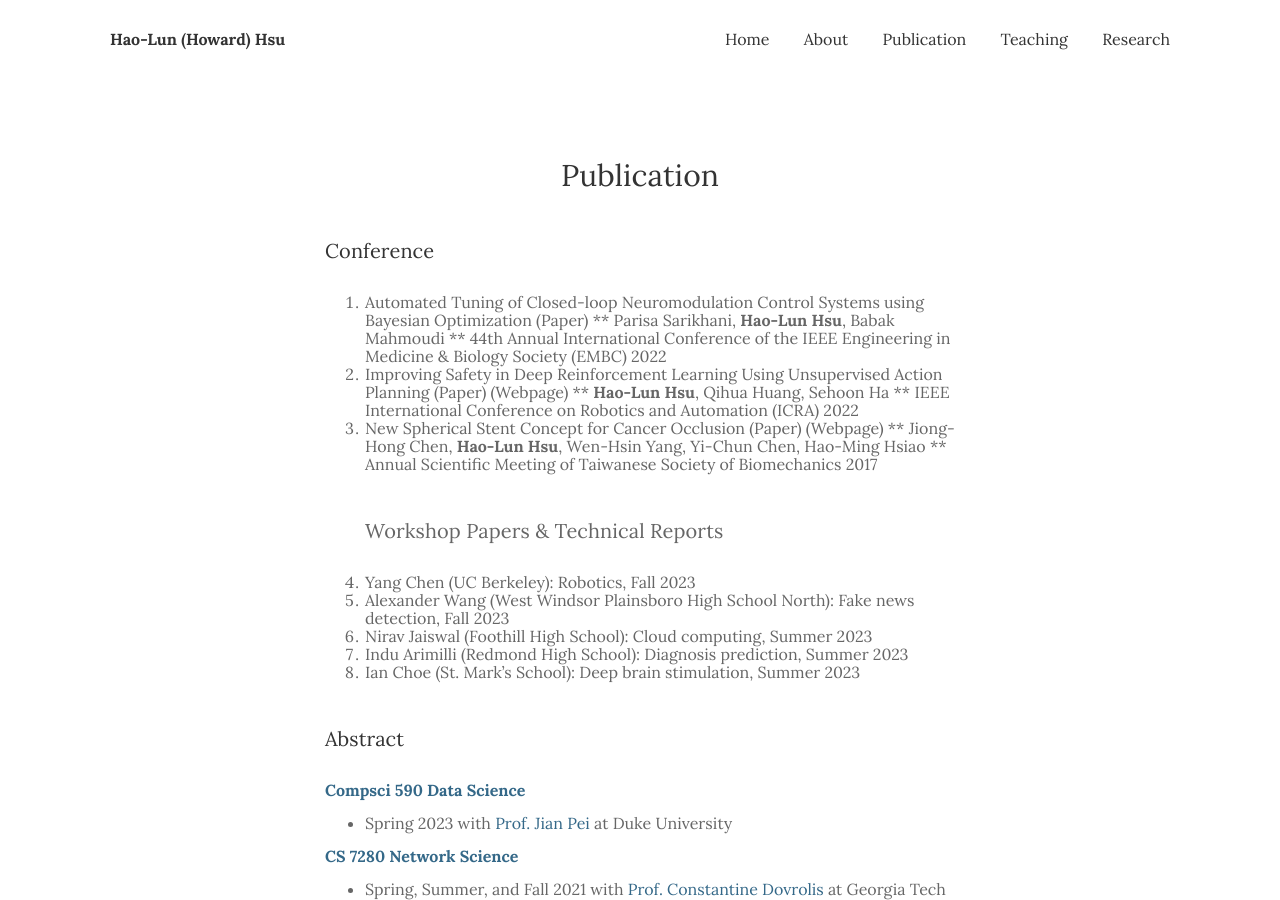
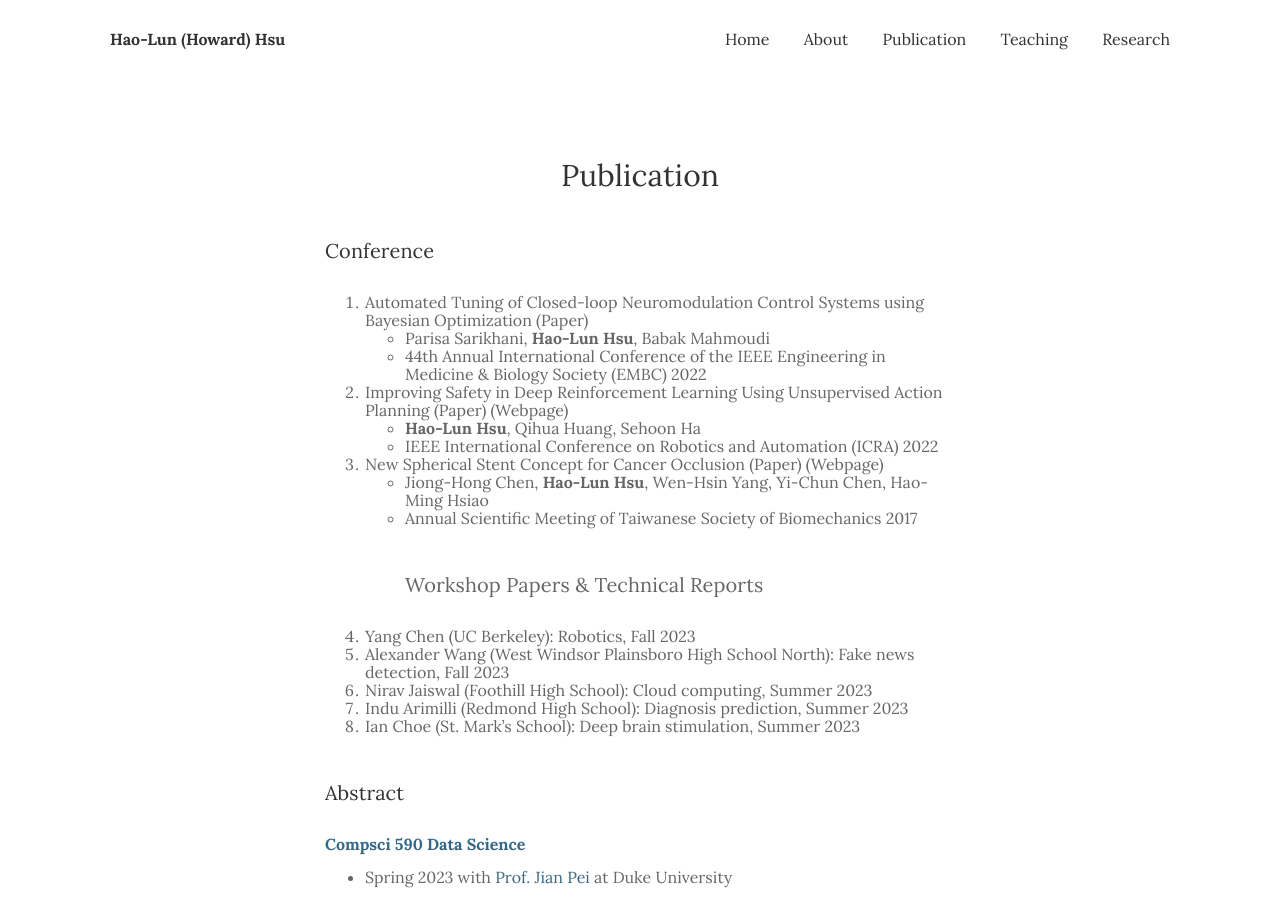
Before and after one commit to hlhsu/hlhsu_new.github.io, a Jekyll site: the page built from _pages/2_publication.md, in a window 1280 px wide and 900 px high. Built offline with Jekyll 4.4.1, drawn with Linux system fonts in a browser that asks for light colours.

```diff
--- a/_pages/2_publication.md
+++ b/_pages/2_publication.md
@@ -6,14 +6,14 @@ image:
 ---
 #### Conference
 1. Automated Tuning of Closed-loop Neuromodulation Control Systems using Bayesian Optimization (Paper)
-** Parisa Sarikhani, **Hao-Lun Hsu**, Babak Mahmoudi
-** 44th Annual International Conference of the IEEE Engineering in Medicine & Biology Society (EMBC) 2022
+* Parisa Sarikhani, **Hao-Lun Hsu**, Babak Mahmoudi
+* 44th Annual International Conference of the IEEE Engineering in Medicine & Biology Society (EMBC) 2022
 2. Improving Safety in Deep Reinforcement Learning Using Unsupervised Action Planning (Paper) (Webpage)
-** **Hao-Lun Hsu**, Qihua Huang, Sehoon Ha
-** IEEE International Conference on Robotics and Automation (ICRA) 2022
+* **Hao-Lun Hsu**, Qihua Huang, Sehoon Ha
+* IEEE International Conference on Robotics and Automation (ICRA) 2022
 3. New Spherical Stent Concept for Cancer Occlusion (Paper) (Webpage)
-** Jiong-Hong Chen, **Hao-Lun Hsu**, Wen-Hsin Yang, Yi-Chun Chen, Hao-Ming Hsiao
-** Annual Scientific Meeting of Taiwanese Society of Biomechanics 2017
+* Jiong-Hong Chen, **Hao-Lun Hsu**, Wen-Hsin Yang, Yi-Chun Chen, Hao-Ming Hsiao
+* Annual Scientific Meeting of Taiwanese Society of Biomechanics 2017
 #### Workshop Papers & Technical Reports
 1. Yang Chen (UC Berkeley): Robotics, Fall 2023
 2. Alexander Wang (West Windsor Plainsboro High School North): Fake news detection, Fall 2023
```
